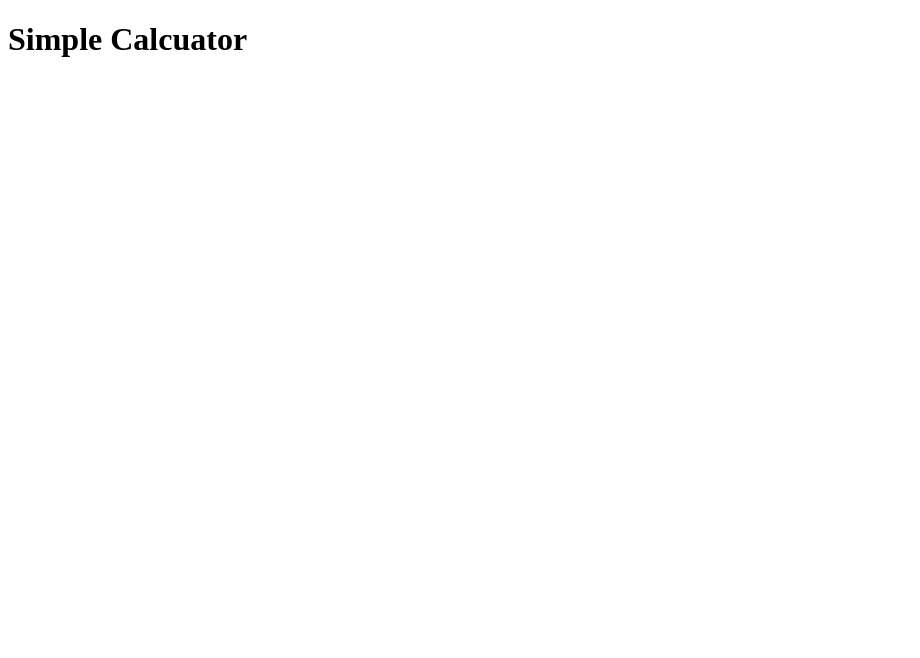
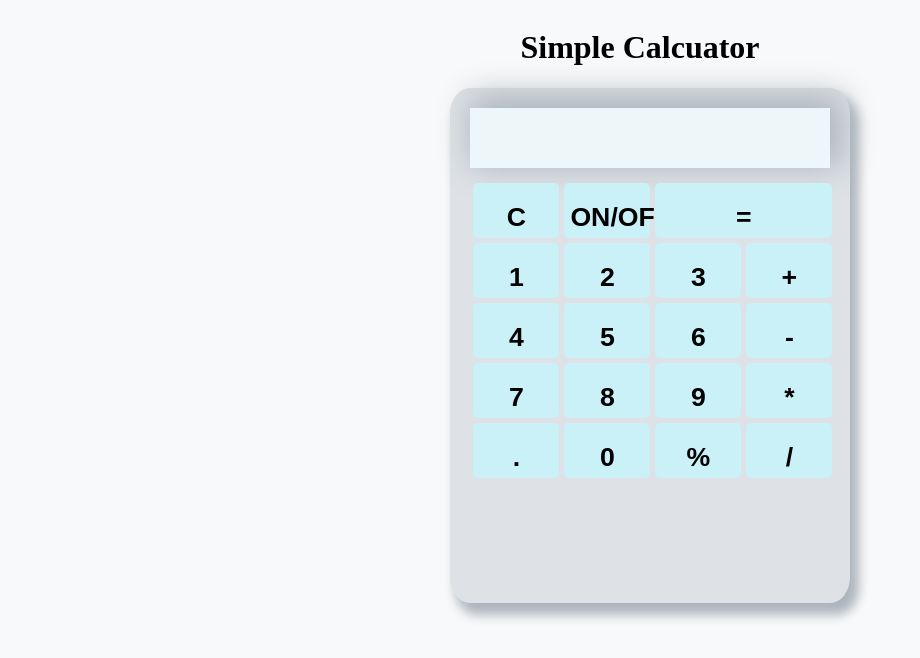
Before and after one commit to Atul-Kumar-Yadav-108/mini-projects, a plain HTML site: page Calculator/index.html in a window 1280 px wide. Shown: the whole page, without its empty margins (0-920 px from the left). Drawn offline with Linux system fonts and the light colour scheme.

Commit message:
calulator p2

```diff
--- a/Calculator/index.html
+++ b/Calculator/index.html
@@ -4,6 +4,7 @@
     <meta charset="UTF-8">
     <meta name="viewport" content="width=device-width, initial-scale=1.0">
     <title>Simple Calculator</title>
+    <link rel="stylesheet" href="style.css">
 </head>
 <body>
     <div class="heading">
@@ -11,5 +12,43 @@
             Simple Calcuator
         </h1>
     </div>
+    <div class="calculator-body">
+        <div class="display-panel">
+
+        </div>
+        <div class="div1">
+            <div class="btn"><button><h1>C</h1></button></div>
+            <div class="btn"><button><h1>ON/OFF</h1></button></div>
+            <div class="btn" id="equalto"><button><h1>=</h1></button></div>
+        </div>
+        <div class="div2">
+            <div class="btn"><button><h1>1</h1></button></div>
+            <div class="btn"><button><h1>2</h1></button></div>
+            <div class="btn"><button><h1>3</h1></button></div>
+            <div class="btn"><button><h1>+</h1></button></div>
+        </div>
+        <div class="div3">
+            <div class="btn"><button><h1>4</h1></button></div>
+            <div class="btn"><button><h1>5</h1></button></div>
+            <div class="btn"><button><h1>6</h1></button></div>
+            <div class="btn"><button><h1>-</h1></button></div>
+        </div>
+        <div class="div4">
+            <div class="btn"><button><h1>7</h1></button></div>
+            <div class="btn"><button><h1>8</h1></button></div>
+            <div class="btn"><button><h1>9</h1></button></div>
+            <div class="btn"><button><h1>*</h1></button></div>
+        </div>
+        <div class="div5">
+            <div class="btn"><button><h1>.</h1></button></div>
+            <div class="btn"><button><h1>0</h1></button></div>
+            <div class="btn"><button><h1>%</h1></button></div>
+            <div class="btn"><button><h1>/</h1></button></div>
+        </div>
+    </div>
+
+    <script src="script.js">
+
+    </script>
 </body>
 </html>
--- a/Calculator/script.js
+++ b/Calculator/script.js
@@ -1 +1,6 @@
 // calculator interactive area
+
+let equalTo = document.getElementById('equalto');
+equalTo.addEventListener('click',()=>{
+    console.log('equalTo');
+});
--- a/Calculator/style.css
+++ b/Calculator/style.css
@@ -4,5 +4,60 @@ colors: f8f9fa, e9ecef, dee2e6, ced4da, adb5bd, 6c757d, 495057, 343a40, 212529
 */
 
 body{
-  background-color: #dee2e6;
+  background-color: #f8f9fa;
 }
+
+.heading{
+    display: flex;
+    justify-content: center;
+}
+
+.calculator-body{
+    width: 400px;
+    height: 500px;
+    background-color: #dee2e6;
+    border-radius: 5%;
+    box-shadow:7px 10px 11px 2px #adb5bd;
+    position: relative;
+    left: 35%;
+    padding-top: 15px;
+}
+
+.btn{
+    width: 86px;
+    height: 55px;
+    background-color: #caf0f8;
+    margin-left: 5px;
+    border-radius: 5px;
+    text-align: center;
+    font-size: larger;
+    color: white;
+    cursor: pointer;
+}
+
+.div1, .div2, .div3, .div4, .div5{
+    display: flex;
+    justify-content: center;
+    margin-bottom: 5px;
+}
+
+.display-panel{
+    width: 90%;
+    height: 60px;
+    background-color: #edf6f9;
+    margin: 5px 10px 15px 10px;
+    justify-self: center;
+    box-shadow: 7px -7px 33px 6px #adb5bd;
+}
+
+#equalto{
+    width: 177px;
+    height: 55px;
+}
+
+button{
+    background: none;
+    border: none;
+    column-rule: white;
+    cursor: pointer;
+}
```
